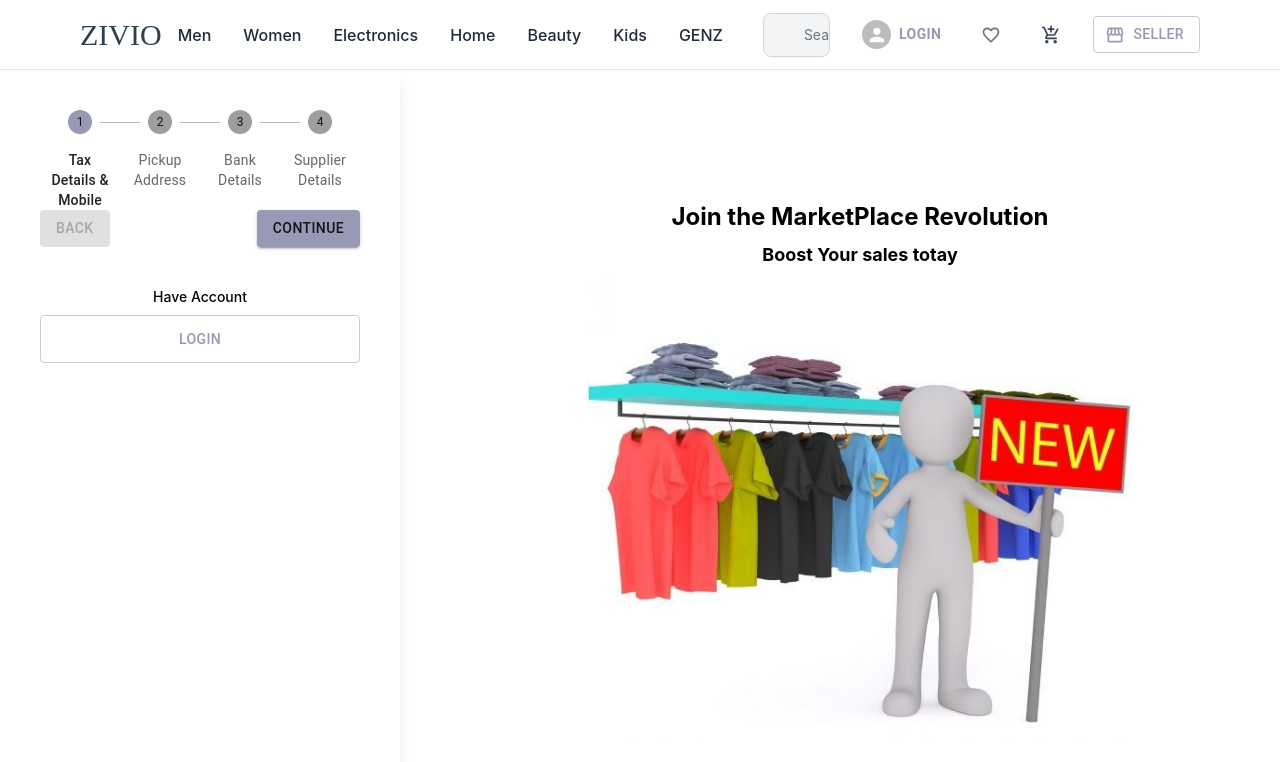
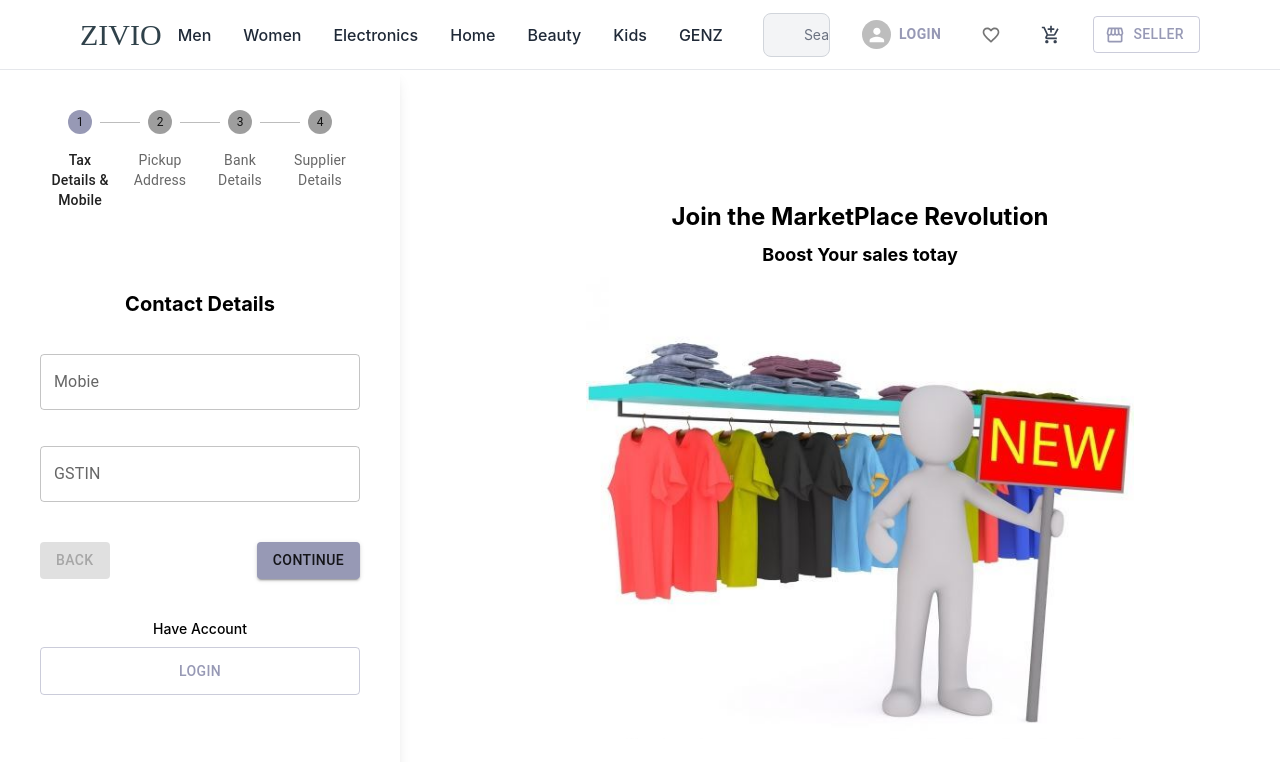
Before and after one commit to adsulsujit2006-cloud/E---Com-Application-ZIVIO, a React (Create React App) app: page /become-seller in a window 1280 px wide. Shown: the top 762 px of the page. Built offline with nearby package versions, Linux system fonts and the light colour scheme; some icons are missing.

Commit message:
Tax details and mobaile number form

```diff
--- a/src/Become Seller/BecomeSellerFormStep1.tsx
+++ b/src/Become Seller/BecomeSellerFormStep1.tsx
@@ -1 +1,34 @@
+import { Box, TextField } from "@mui/material";
 import React from "react";
+
+const BecomeSellerFormStep1 = ({formik} :any) =>{
+return(
+    <Box>
+<p className="text-xl font-bold text-center pb-9">Contact Details</p>
+
+<div className="space-y-9">
+    <TextField
+     fullWidth
+     name = "Mobaile"
+     label = "Mobie"
+     value={formik.values.Mobaile}
+     onChange={formik.handleChange}
+     error={formik.touched.mobaile && Boolean(formik.errors.mobaile)}
+     helperText={formik.touched.mobaile && formik.errors.mobaile}
+    />
+    <TextField
+     fullWidth
+     name = "GSTIN"
+     label = "GSTIN"
+     value={formik.values.GSTIN}
+     onChange={formik.handleChange}
+     error={formik.touched.GSTIN && Boolean(formik.errors.GSTIN)}
+     helperText={formik.touched.GSTIN && formik.errors.GSTIN}
+    />
+
+</div>
+    </Box>
+)
+}
+
+export default BecomeSellerFormStep1;
--- a/src/Become Seller/SellerAccountForm.tsx
+++ b/src/Become Seller/SellerAccountForm.tsx
@@ -1,6 +1,8 @@
 
 import { Button, Step, StepLabel, Stepper } from "@mui/material";
 import React, { useState } from "react";
+import BecomeSellerFormStep1 from "./BecomeSellerFormStep1";
+import { useFormik } from "formik";
 
 
 const steps = [
@@ -17,7 +19,7 @@ const SellerAccountForm = () => {
 
         // Next step
         if (value === 1) {
-            if (activeStep < steps.length ) {
+            if (activeStep < steps.length) {
                 setActiveStep(activeStep + value);
             } else {
                 handleCreateAccount();
@@ -37,6 +39,44 @@ const SellerAccountForm = () => {
     const handleCreateAccount = () => {
         console.log("create account");
     };
+    const formik = useFormik({
+        initialValues: {
+            mobile: "",
+            otp: "",
+            gstin: "",
+
+            pickupAddress: {
+                name: "",
+                mobile: "",
+                pincode: "",
+                address: "",
+                locality: "",
+                city: "",
+                state: "",
+            },
+
+            bankDetails: {
+                accountNumber: "",
+                ifscCode: "",
+                accountHolderName: "",
+            },
+            sellerName: "",
+            email: "",
+            businessDetails: {
+                businessName: "",
+                businessEmail: "",
+                businessMobile: "",
+                logo: "",
+                banner: "",
+                businessAddress: ""
+            },
+            password: ""
+        },
+
+        onSubmit: (values) => {
+            console.log(values);
+        },
+    });
 
     return (
         <div>
@@ -50,12 +90,11 @@ const SellerAccountForm = () => {
                 ))}
             </Stepper>
 
-            <section>
-
-
-            </section>
-
-            <div className="flex items-center justify-between">
+            <section className="mt-20 space-y-10">
+                <div>
+                    {activeStep == 0 ? <BecomeSellerFormStep1 formik={formik} /> : ""}
+                </div>
+                <div className="flex items-center justify-between ">
 
                     <Button
                         onClick={handleStep(-1)}
@@ -76,6 +115,10 @@ const SellerAccountForm = () => {
 
                 </div>
 
+            </section>
+
+
+
             {/* Your existing Seller form code */}
 
         </div>
```
Lines whose indentation alone changed are shown as unchanged.
